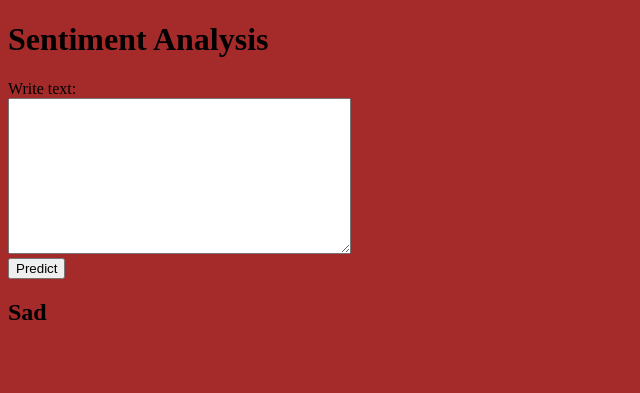
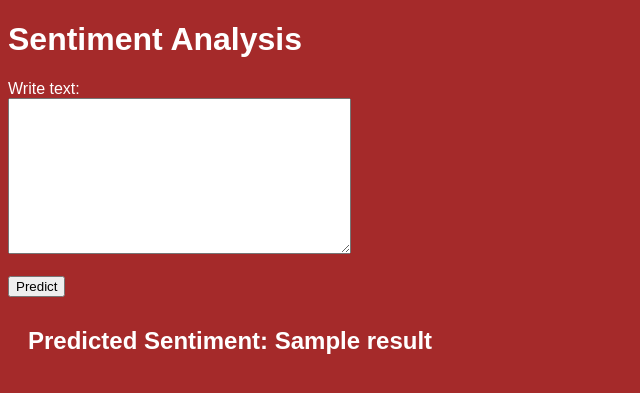
Before and after one commit to abubakarsaddique22/commit_analysis, a Flask app: template flask_app/templates/home.html in a window 1280 px wide. Shown: the top 393 px of the page, without its empty margins (0-640 px from the left). Run offline with Flask 3, Linux system fonts and the light colour scheme; the template is opened without the code that fills it: most values are stand-ins (such as "Sample title", 1, 10 or a date in 2020); parts of the project's set-up code (start-up, migrations or seed data) failed here and were passed over.

Commit message:
maner change some file

```diff
--- a/flask_app/app.py
+++ b/flask_app/app.py
@@ -1,61 +1,41 @@
-# updated app.py
-
-from flask import Flask, render_template,request
+from flask import Flask, render_template, request
 import mlflow
 import pickle
-import os
 import pandas as pd
-
 import numpy as np
-import pandas as pd
-import os
-import re
-import nltk
-import string
+import re, string
 from nltk.corpus import stopwords
 from nltk.stem import WordNetLemmatizer
 
+# =========================
+# Text preprocessing functions
+# =========================
 def lemmatization(text):
-    """Lemmatize the text."""
     lemmatizer = WordNetLemmatizer()
     text = text.split()
     text = [lemmatizer.lemmatize(word) for word in text]
     return " ".join(text)
 
 def remove_stop_words(text):
-    """Remove stop words from the text."""
     stop_words = set(stopwords.words("english"))
     text = [word for word in str(text).split() if word not in stop_words]
     return " ".join(text)
 
 def removing_numbers(text):
-    """Remove numbers from the text."""
-    text = ''.join([char for char in text if not char.isdigit()])
-    return text
+    return ''.join([char for char in text if not char.isdigit()])
 
 def lower_case(text):
-    """Convert text to lower case."""
-    text = text.split()
-    text = [word.lower() for word in text]
-    return " ".join(text)
+    return " ".join([word.lower() for word in text.split()])
 
 def removing_punctuations(text):
-    """Remove punctuations from the text."""
     text = re.sub('[%s]' % re.escape(string.punctuation), ' ', text)
     text = text.replace('؛', "")
     text = re.sub('\s+', ' ', text).strip()
     return text
 
 def removing_urls(text):
-    """Remove URLs from the text."""
     url_pattern = re.compile(r'https?://\S+|www\.\S+')
     return url_pattern.sub(r'', text)
-
-def remove_small_sentences(df):
-    """Remove sentences with less than 3 words."""
-    for i in range(len(df)):
-        if len(df.text.iloc[i].split()) < 3:
-            df.text.iloc[i] = np.nan
 
 def normalize_text(text):
     text = lower_case(text)
@@ -64,19 +44,16 @@ def normalize_text(text):
     text = removing_punctuations(text)
     text = removing_urls(text)
     text = lemmatization(text)
-
     return text
 
-
-
-# ===============================
-# MLflow Tracking URI
-# ===============================
+# =========================
+# MLflow setup
+# =========================
 mlflow.set_tracking_uri("http://54.91.250.234:5000/")
 
 app = Flask(__name__)
 
-# load model from model registry
+# Load latest production model
 def get_latest_model_version(model_name):
     client = mlflow.MlflowClient()
     latest_version = client.get_latest_versions(model_name, stages=["Production"])
@@ -86,36 +63,46 @@ def get_latest_model_version(model_name):
 
 model_name = "my_model"
 model_version = get_latest_model_version(model_name)
-
 model_uri = f'models:/{model_name}/{model_version}'
 model = mlflow.pyfunc.load_model(model_uri)
 
-vectorizer = pickle.load(open('models/vectorizer.pkl','rb'))
+# Load vectorizer
+vectorizer = pickle.load(open('models/vectorizer.pkl', 'rb'))
 
+# Label mapping (from LabelEncoder)
+label_mapping = {
+    0:'anger', 1:'boredom', 2:'empty', 3:'enthusiasm', 4:'fun',
+    5:'happiness', 6:'hate', 7:'love', 8:'neutral', 9:'relief',
+    10:'sadness', 11:'surprise', 12:'worry'
+}
+
+# =========================
+# Routes
+# =========================
 @app.route('/')
 def home():
-    return render_template('home.html',result=None)
+    return render_template('home.html', result=None)
 
 @app.route('/predict', methods=['POST'])
 def predict():
-
     text = request.form['text']
 
-    # clean
+    # Preprocess the text
     text = normalize_text(text)
 
-    # bow
+    # Transform text to features
     features = vectorizer.transform([text])
-
-    # Convert sparse matrix to DataFrame
-    features_df = pd.DataFrame.sparse.from_spmatrix(features)
     features_df = pd.DataFrame(features.toarray(), columns=[str(i) for i in range(features.shape[1])])
 
-    # prediction
-    result = model.predict(features_df)
+    # Predict numeric label
+    pred_num = model.predict(features_df)[0]
 
-    # show
-    return render_template('home.html', result=result[0])
+    # Convert numeric label to sentiment text
+    pred_text = label_mapping[pred_num]
 
+    # Render template with the sentiment
+    return render_template('home.html', result=pred_text)
+
+# =========================
 if __name__ == "__main__":
     app.run(debug=True, host="0.0.0.0")
--- a/flask_app/templates/home.html
+++ b/flask_app/templates/home.html
@@ -1,24 +1,53 @@
 <!DOCTYPE html>
-
 <html>
 <head>
     <title>Sentiment Analysis</title>
+    <style>
+        body {
+            background-color: brown;
+            color: white;
+            font-family: Arial, sans-serif;
+        }
+        .sentiment {
+            font-size: 24px;
+            font-weight: bold;
+            padding: 10px 20px;
+            margin-top: 20px;
+            border-radius: 8px;
+            display: inline-block;
+        }
+        .anger { background-color: #FF4C4C; }        /* Red 😡 */
+        .boredom { background-color: #A9A9A9; }      /* Gray 😐 */
+        .empty { background-color: #808080; }        /* Dark Gray 😶 */
+        .enthusiasm { background-color: #FFA500; }   /* Orange 😃 */
+        .fun { background-color: #FFD700; }          /* Gold 🤩 */
+        .happiness { background-color: #4CAF50; }    /* Green 😊 */
+        .hate { background-color: #8B0000; }         /* Dark Red 😠 */
+        .love { background-color: #FF69B4; }         /* Pink ❤️ */
+        .neutral { background-color: #FFFFFF; color: black; } /* White 😐 */
+        .relief { background-color: #00CED1; }       /* Dark Turquoise 😌 */
+        .sadness { background-color: #1E90FF; }      /* Blue 😢 */
+        .surprise { background-color: #FF8C00; }     /* Dark Orange 😲 */
+        .worry { background-color: #9370DB; }        /* Purple 😟 */
+    </style>
 </head>
-
-    <body style="background-color: brown">
+<body>
     <h1>Sentiment Analysis</h1>
     <form action="/predict" method="POST">
-            <label>Write text:</label><br>
-            <textarea name="text" rows="10" cols="40"></textarea><br>
+        <label for="text">Write text:</label><br>
+        <textarea id="text" name="text" rows="10" cols="40"></textarea><br><br>
         <input type="submit" value="Predict">
     </form>
 
     {% if result is not none %}
-            {% if result == 1 %}
-                <h2>Happy</h2>
-            {% else %}
-                <h2>Sad</h2>
-            {% endif %}
+        <div class="sentiment {{ result|lower }}">
+            {% set emojis = {
+                'anger':'😡','boredom':'😐','empty':'😶','enthusiasm':'😃','fun':'🤩',
+                'happiness':'😊','hate':'😠','love':'❤️','neutral':'😐','relief':'😌',
+                'sadness':'😢','surprise':'😲','worry':'😟'
+            } %}
+            Predicted Sentiment: {{ emojis[result] }} {{ result.capitalize() }}
+        </div>
     {% endif %}
 </body>
 </html>
--- a/src/data/data_ingestion.py
+++ b/src/data/data_ingestion.py
@@ -141,6 +141,10 @@ def preprocess_data(df: pd.DataFrame) -> pd.DataFrame:
         le = LabelEncoder()
         df['sentiment'] = le.fit_transform(df['sentiment'])
 
+        # Show mapping
+        label_mapping = dict(zip(le.classes_, le.transform(le.classes_)))
+        print(label_mapping)
+
         if df.empty:
             raise ValueError("No data left after preprocessing.")
 
```
Also changed, not shown: 1 other file. Lines whose indentation alone changed are shown as unchanged.
